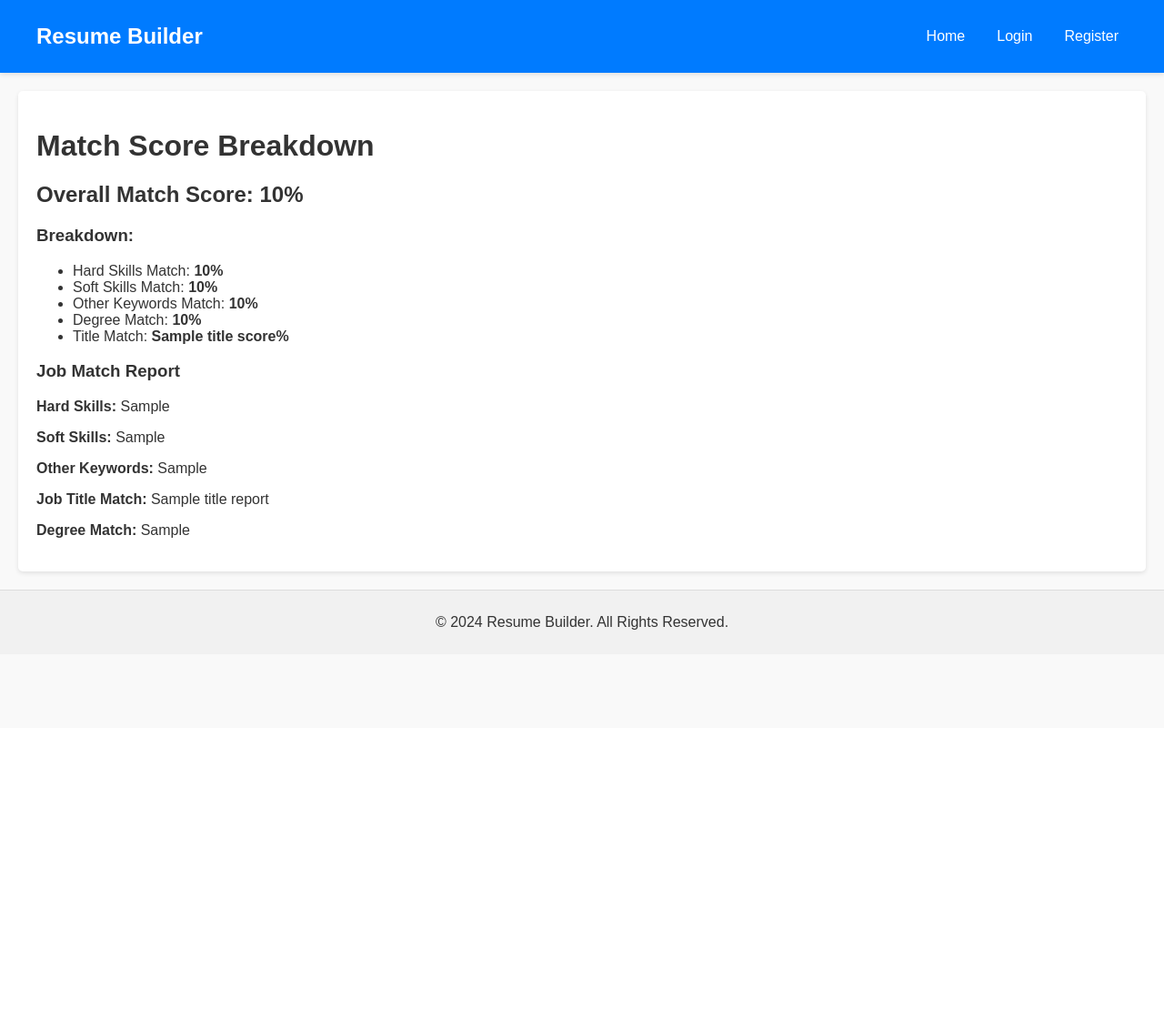
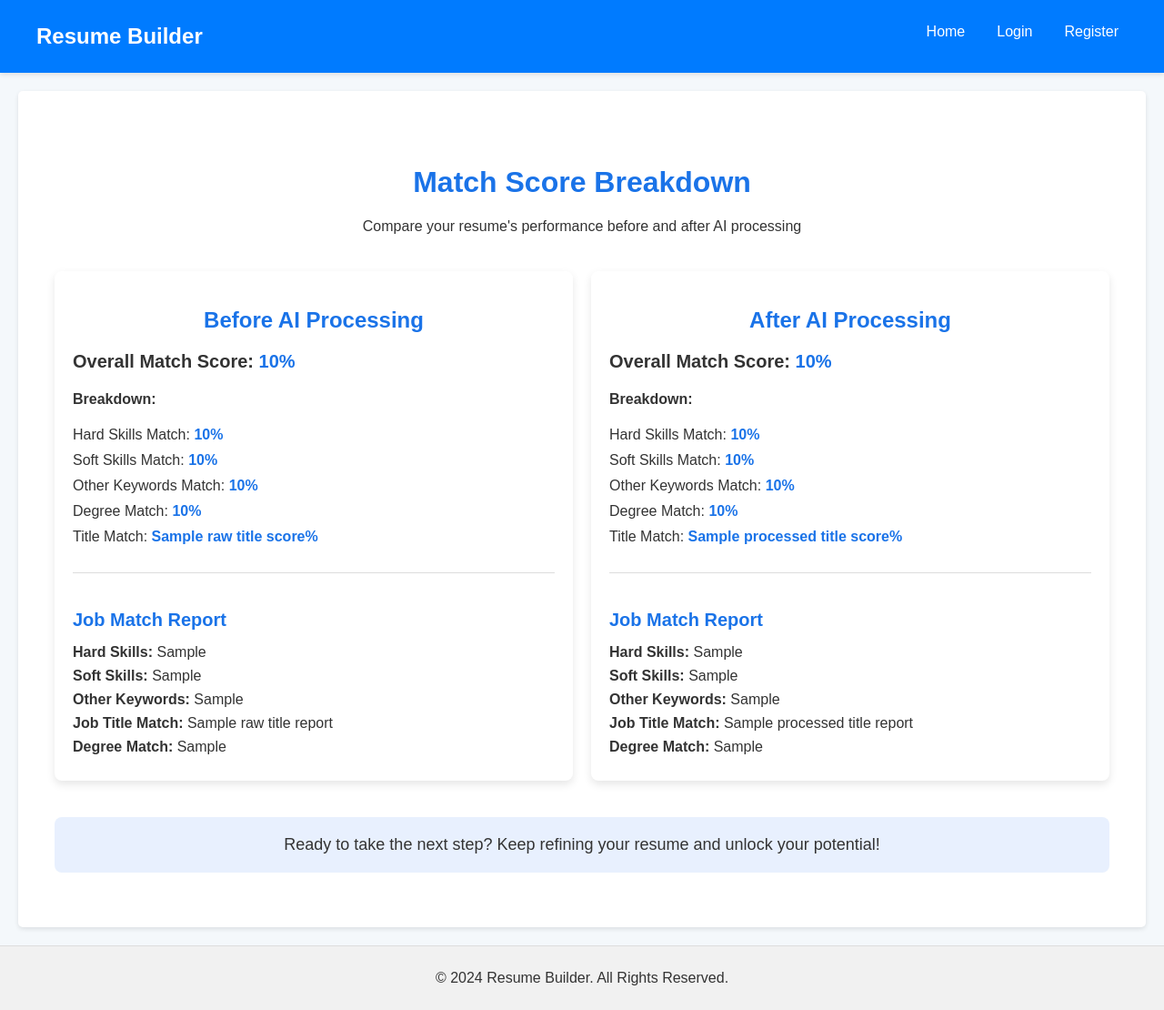
Before and after one commit to Mingyang-ZHAI/AI-Resume-Builder, a Django app: template resume_build/templates/match_score.html in a window 1280 px wide. Shown: the whole page at 91% size. Before the commit the page ends 719 px from the top, so only its background shows below. Run offline with Django 5.2, Linux system fonts and the light colour scheme; the template is opened without the code that fills it: most values are stand-ins (such as "Sample title", 1, 10 or a date in 2020).

Commit message:
improve After AI Processing match score  function

```diff
--- a/requirements.txt
+++ b/requirements.txt
@@ -19,3 +19,5 @@ tqdm==4.67.0
 typing_extensions==4.12.2
 markdown==3.3.6
 scikit-learn==1.5.2
+markdown==3.4.4
+beautifulsoup4==4.13.2
--- a/resume_build/templates/match_score.html
+++ b/resume_build/templates/match_score.html
@@ -1,31 +1,170 @@
 {% extends 'resume_build/base.html' %}
 
-{% block title %}Match Score{% endblock %}
+{% block title %}Match Score Breakdown{% endblock %}
 
 {% block content %}
+<style>
+    /* General Body Styling */
+    body {
+        font-family: Arial, sans-serif;
+        background-color: #f4f8fb;
+        color: #333;
+        margin: 0;
+        padding: 0;
+    }
+
+    /* Container Styling */
+    .container {
+        max-width: 1200px;
+        margin: 0 auto;
+        padding: 40px 20px;
+    }
+
+    /* Header Section */
+    .header {
+        text-align: center;
+        margin-bottom: 40px;
+    }
+
+    .header h1 {
+        font-size: 32px;
+        color: #1a73e8;
+    }
+
+    /* Flexbox for Before and After Sections */
+    .columns {
+        display: flex;
+        justify-content: space-between;
+        gap: 20px;
+        margin-bottom: 40px;
+    }
+
+    /* Individual Column (Card) */
+    .column {
+        background-color: #ffffff;
+        border-radius: 8px;
+        box-shadow: 0 4px 10px rgba(0, 0, 0, 0.1);
+        padding: 20px;
+        width: 48%;
+    }
+
+    .column h2 {
+        font-size: 24px;
+        color: #1a73e8;
+        text-align: center;
+        margin-bottom: 20px;
+    }
+
+    .score {
+        font-size: 20px;
+        font-weight: bold;
+        color: #333;
+        margin-bottom: 20px;
+    }
+
+    /* Lists */
+    ul {
+        list-style: none;
+        padding: 0;
+    }
+
+    ul li {
+        font-size: 16px;
+        margin-bottom: 10px;
+    }
+
+    .highlight {
+        color: #1a73e8;
+        font-weight: bold;
+    }
+
+    /* Job Match Report Section */
+    .report-section {
+        margin-top: 30px;
+        padding-top: 20px;
+        border-top: 1px solid #ddd;
+    }
+
+    .report-section h3 {
+        font-size: 20px;
+        color: #1a73e8;
+        margin-bottom: 15px;
+    }
+
+    .report-section p {
+        font-size: 16px;
+        margin: 8px 0;
+    }
+
+    /* Footer Section */
+    .footer-custom {
+        background-color: #e8f0fe;
+        padding: 20px;
+        text-align: center;
+        margin-top: 20px;
+        border-radius: 8px;
+        font-size: 18px;
+        color: #333;
+    }
+</style>
 
 <div class="container">
-    <h1>Match Score Breakdown</h1>
-    <div class="section">
-        <h2>Overall Match Score: <span class="score">{{ overall_score }}%</span></h2>
+    <!-- Header -->
+    <div class="header">
+        <h1>Match Score Breakdown</h1>
+        <p>Compare your resume's performance before and after AI processing</p>
     </div>
-    <div class="section">
-        <h3>Breakdown:</h3>
-        <ul>
-            <li>Hard Skills Match: <strong>{{ hard_skills_score }}%</strong></li>
-            <li>Soft Skills Match: <strong>{{ soft_skills_score }}%</strong></li>
-            <li>Other Keywords Match: <strong>{{ keywords_score }}%</strong></li>
-            <li>Degree Match: <strong>{{ degree_score }}%</strong></li>
-            <li>Title Match: <strong>{{ title_score }}%</strong></li>
-        </ul>
+
+    <!-- Before and After Columns -->
+    <div class="columns">
+        <!-- Before Column -->
+        <div class="column">
+            <h2>Before AI Processing</h2>
+            <p class="score">Overall Match Score: <span class="highlight">{{ raw_overall_score }}%</span></p>
+            <h4>Breakdown:</h4>
+            <ul>
+                <li>Hard Skills Match: <span class="highlight">{{ raw_hard_skills_score }}%</span></li>
+                <li>Soft Skills Match: <span class="highlight">{{ raw_soft_skills_score }}%</span></li>
+                <li>Other Keywords Match: <span class="highlight">{{ raw_keywords_score }}%</span></li>
+                <li>Degree Match: <span class="highlight">{{ raw_degree_score }}%</span></li>
+                <li>Title Match: <span class="highlight">{{ raw_title_score }}%</span></li>
+            </ul>
+            <div class="report-section">
+                <h3>Job Match Report</h3>
+                <p><strong>Hard Skills:</strong> {{ raw_hard_skills_report }}</p>
+                <p><strong>Soft Skills:</strong> {{ raw_soft_skills_report }}</p>
+                <p><strong>Other Keywords:</strong> {{ raw_keywords_report }}</p>
+                <p><strong>Job Title Match:</strong> {{ raw_title_report }}</p>
+                <p><strong>Degree Match:</strong> {{ raw_degree_report }}</p>
+            </div>
+        </div>
+
+        <!-- After Column -->
+        <div class="column">
+            <h2>After AI Processing</h2>
+            <p class="score">Overall Match Score: <span class="highlight">{{ processed_overall_score }}%</span></p>
+            <h4>Breakdown:</h4>
+            <ul>
+                <li>Hard Skills Match: <span class="highlight">{{ processed_hard_skills_score }}%</span></li>
+                <li>Soft Skills Match: <span class="highlight">{{ processed_soft_skills_score }}%</span></li>
+                <li>Other Keywords Match: <span class="highlight">{{ processed_keywords_score }}%</span></li>
+                <li>Degree Match: <span class="highlight">{{ processed_degree_score }}%</span></li>
+                <li>Title Match: <span class="highlight">{{ processed_title_score }}%</span></li>
+            </ul>
+            <div class="report-section">
+                <h3>Job Match Report</h3>
+                <p><strong>Hard Skills:</strong> {{ processed_hard_skills_report }}</p>
+                <p><strong>Soft Skills:</strong> {{ processed_soft_skills_report }}</p>
+                <p><strong>Other Keywords:</strong> {{ processed_keywords_report }}</p>
+                <p><strong>Job Title Match:</strong> {{ processed_title_report }}</p>
+                <p><strong>Degree Match:</strong> {{ processed_degree_report }}</p>
+            </div>
+        </div>
     </div>
-    <div class="report-section">
-        <h3>Job Match Report</h3>
-        <p><strong>Hard Skills:</strong> {{ hard_skills_report }}</p>
-        <p><strong>Soft Skills:</strong> {{ soft_skills_report }}</p>
-        <p><strong>Other Keywords:</strong> {{ keywords_report }}</p>
-        <p><strong>Job Title Match:</strong> {{ title_report }}</p>
-        <p><strong>Degree Match:</strong> {{ degree_report }}</p>
+
+    <!-- Footer Section -->
+    <div class="footer-custom">
+        Ready to take the next step? Keep refining your resume and unlock your potential!
     </div>
 </div>
 {% endblock %}
```
Also changed, not shown: resume_build/views.py (+338 -49 lines), db.sqlite3.
